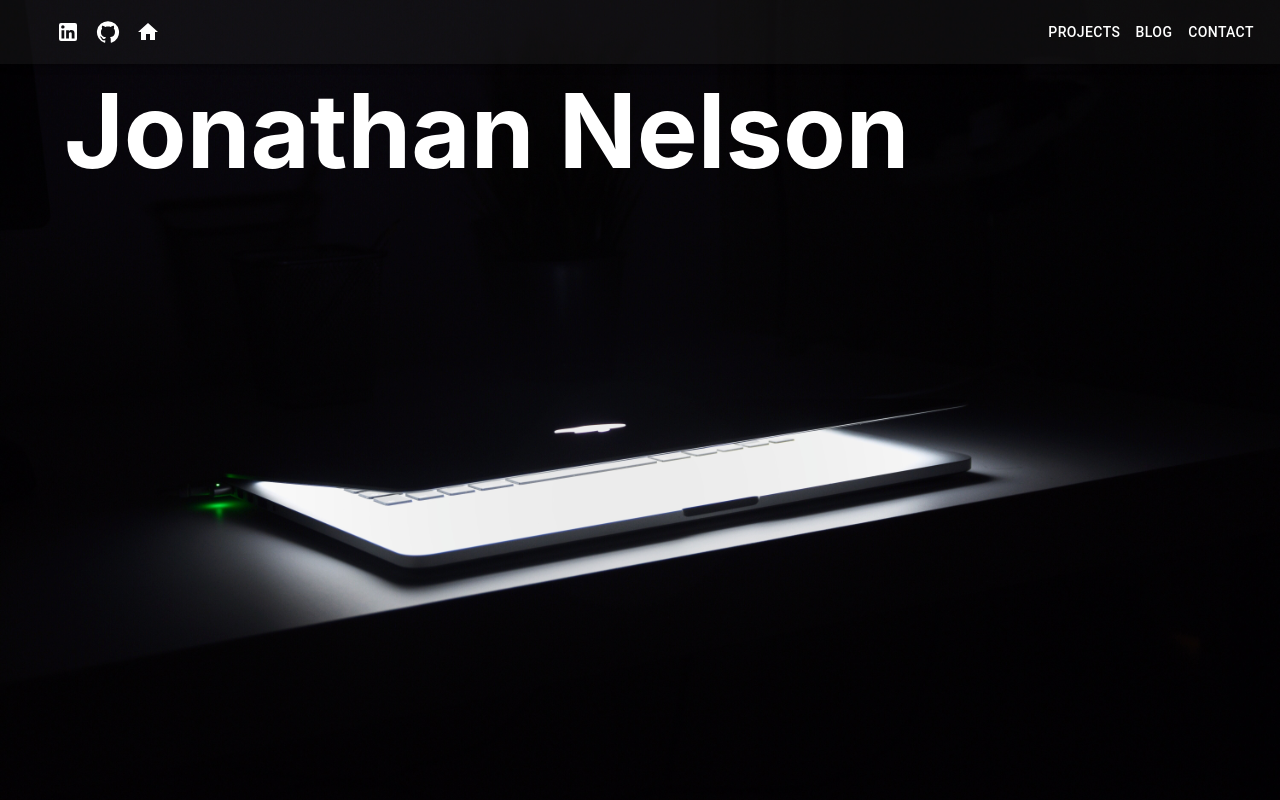
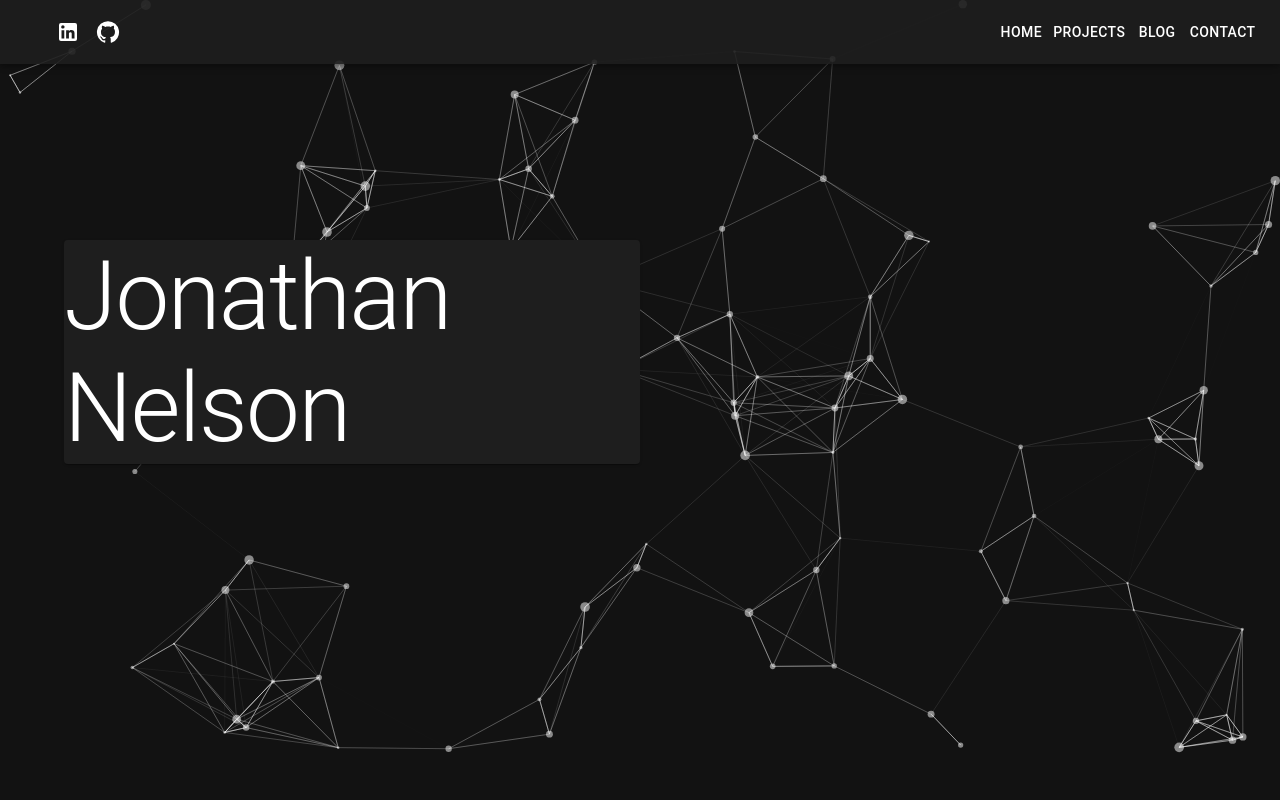
Before and after one commit to JonoMN/JonoMN.github.io, a React (Create React App) app: page / in a window 1280 px wide. Shown: the top 800 px of the page. Built offline with nearby package versions, Linux system fonts and the light colour scheme.

Commit message:
Added tsParticles
Added tsParticles to Home screen.

```diff
--- a/package.json
+++ b/package.json
@@ -14,8 +14,10 @@
     "@testing-library/user-event": "^13.5.0",
     "react": "^18.2.0",
     "react-dom": "^18.2.0",
+    "react-particles": "^2.12.2",
     "react-router-dom": "^6.14.2",
     "react-scripts": "5.0.1",
+    "tsparticles-slim": "^2.12.0",
     "web-vitals": "^2.1.4"
   },
   "scripts": {
--- a/src/App.js
+++ b/src/App.js
@@ -6,9 +6,19 @@ import Contact from "./pages/contact";
 import Projects from "./pages/projects";
 import React from "react";
 import { Route, Routes } from "react-router-dom";
+import { ThemeProvider, createTheme } from "@mui/material/styles";
+import CssBaseline from "@mui/material/CssBaseline";
+
+const darkTheme = createTheme({
+  palette: {
+    mode: "dark",
+  },
+});
 
 function App() {
   return (
+    <ThemeProvider theme={darkTheme}>
+      <CssBaseline />
       <div>
         <header>
           <NavBar></NavBar>
@@ -22,6 +32,7 @@ function App() {
           </Routes>
         </body>
       </div>
+    </ThemeProvider>
   );
 }
 
--- a/src/components/NavBar.js
+++ b/src/components/NavBar.js
@@ -15,7 +15,7 @@ function NavBar() {
     <AppBar
       position="fixed"
       style={{
-        background: "rgba(41, 41, 41, 0.3)",
+        background: "rgba(30, 30, 30, 0.9)",
       }}
     >
       <Toolbar>
@@ -26,10 +26,10 @@ function NavBar() {
           <IconButton aria-label="GitHub" color="inherit">
             <GitHubIcon />
           </IconButton>
-          <IconButton aria-label="home" color="inherit" component={Link} to="/">
-            <HomeIcon />
-          </IconButton>
         </Container>
+        <Button color="inherit" component={Link} to="/">
+          Home
+        </Button>
         <Button color="inherit" component={Link} to="/projects">
           Projects
         </Button>
--- a/src/components/Project.js
+++ b/src/components/Project.js
@@ -1,26 +1,46 @@
-import temp1 from "../img/temp1.jpg";
-import Grid from "@mui/material/Grid";
-import Item from "@mui/material/Grid";
+import temp1 from "../img/BNAV MockUp.png";
+import { CardActionArea } from "@mui/material";
+
+// MUI Card
+import Card from "@mui/material/Card";
+import CardContent from "@mui/material/CardContent";
+import CardMedia from "@mui/material/CardMedia";
+
+import Box from "@mui/material/Box";
+import Typography from "@mui/material/Typography";
 
 function Project() {
   return (
-    <Grid container spacing={4}>
-      <Grid item xs={4}>
-        <Item>
-          <img src={temp1} alt="" width="100%" />
-        </Item>
-      </Grid>
-      <Grid item xs={8}>
-        <Item>
-          <h3>Project 1</h3>
-          <p>
-            Morbi sodales commodo neque, id fermentum ipsum dapibus ac. In eu
-            ipsum elit. Sed nisl erat, vehicula eu lacus tincidunt, bibendum
-            ultricies nulla. Quisque rhoncus blandit condimentum.
-          </p>
-        </Item>
-      </Grid>
-    </Grid>
+    <Card sx={{ display: "flex" }}>
+      <CardMedia
+        component="img"
+        sx={{ width: 400 }}
+        image={temp1}
+        alt="Live from space album cover"
+      />
+      <CardContent>
+        <Typography component="div" variant="h5">
+          Peak Performance App (QUT CAPSTONE Project)
+        </Typography>
+        <Typography variant="subtitle1" color="text.secondary" component="div">
+          React Native • AWS • Node
+        </Typography>
+        <Typography
+          variant="body2"
+          color="text.secondary"
+          component="div"
+          width="100"
+        >
+          Lorem ipsum dolor sit amet, consectetur adipiscing elit. Phasellus
+          lacinia nec augue ac aliquam. Fusce consectetur, enim at blandit
+          volutpat, nisl turpis bibendum eros, eget congue nunc turpis quis
+          erat. Quisque tincidunt, sapien a ultricies egestas, sapien arcu
+          sollicitudin purus, ut efficitur enim leo nec metus. Suspendisse sed
+          rhoncus urna. Vestibulum ut malesuada turpis, non aliquam nisl. Nullam
+          sodales lobortis libero, non congue risus semper quis.
+        </Typography>
+      </CardContent>
+    </Card>
   );
 }
 
--- a/src/pages/blog.js
+++ b/src/pages/blog.js
@@ -7,7 +7,14 @@ import Item from "@mui/material/Grid";
 
 function Blog() {
   return (
-    <div>
+    <div
+      style={{
+        width: "100%",
+        position: "absolute",
+        top: "0vh",
+        backgroundColor: "#121212",
+      }}
+    >
       <Container
         className="aboutMe"
         style={{ color: "white", textAlign: "justify" }}
--- a/src/pages/home.js
+++ b/src/pages/home.js
@@ -5,8 +5,27 @@ import React from "react";
 import Grid from "@mui/material/Grid";
 import Item from "@mui/material/Grid";
 import background from "../img/BG-Test1.jpg";
+import Card from "@mui/material/Card";
+import Typography from "@mui/material/Typography";
+import { loadSlim } from "tsparticles-slim";
+
+import Particles from "react-particles";
+import { useCallback } from "react";
 
 function Home() {
+  const particlesInit = useCallback(async (engine) => {
+    console.log(engine);
+    // you can initiate the tsParticles instance (engine) here, adding custom shapes or presets
+    // this loads the tsparticles package bundle, it's the easiest method for getting everything ready
+    // starting from v2 you can add only the features you need reducing the bundle size
+    //await loadFull(engine);
+    await loadSlim(engine);
+  }, []);
+
+  const particlesLoaded = useCallback(async (container) => {
+    await console.log(container);
+  }, []);
+
   const [opacity, setOpacity] = React.useState(1);
   React.useEffect(() => {
     const range = 500;
@@ -44,17 +63,91 @@ function Home() {
         backgroundColor: "#121212",
       }}
     >
-      <div style={backgroundTop}></div>
-      <div style={{ width: "100%", position: "absolute", top: "0vh" }}>
+      <div style={backgroundTop}>
+        <Particles
+          id="tsparticles"
+          init={particlesInit}
+          loaded={particlesLoaded}
+          options={{
+            background: {
+              color: {
+                value: "#121212",
+              },
+            },
+            fpsLimit: 120,
+            interactivity: {
+              events: {
+                onClick: {
+                  enable: true,
+                  mode: "push",
+                },
+                onHover: {
+                  enable: true,
+                  mode: "repulse",
+                },
+                resize: true,
+              },
+              modes: {
+                push: {
+                  quantity: 4,
+                },
+                repulse: {
+                  distance: 200,
+                  duration: 0.4,
+                },
+              },
+            },
+            particles: {
+              color: {
+                value: "#ffffff",
+              },
+              links: {
+                color: "#ffffff",
+                distance: 150,
+                enable: true,
+                opacity: 0.5,
+                width: 1,
+              },
+              move: {
+                direction: "none",
+                enable: true,
+                outModes: {
+                  default: "bounce",
+                },
+                random: false,
+                speed: 2,
+                straight: false,
+              },
+              number: {
+                density: {
+                  enable: true,
+                  area: 800,
+                },
+                value: 80,
+              },
+              opacity: {
+                value: 0.5,
+              },
+              shape: {
+                type: "circle",
+              },
+              size: {
+                value: { min: 1, max: 5 },
+              },
+            },
+            detectRetina: true,
+          }}
+        />
+      </div>
+      <div style={{ width: "100%", position: "absolute", top: "30vh" }}>
         <Container
           style={{
-            color: "white",
-            fontSize: "4vw",
             height: "1000px",
-            top: "2000px",
           }}
         >
-          <h1>Jonathan Nelson</h1>
+          <Card mt="3" style={{ width: "50%" }}>
+            <Typography variant="h1">Jonathan Nelson</Typography>
+          </Card>
         </Container>
         <Container style={{ color: "white", textAlign: "justify" }}>
           <h1>About Me</h1>
--- a/src/pages/projects.js
+++ b/src/pages/projects.js
@@ -1,49 +1,33 @@
 import { Container } from "@mui/system";
 import "../App.css";
+import Project from "../components/Project";
 
 import React from "react";
+
+// MUI Grid
 import Grid from "@mui/material/Grid";
 import Item from "@mui/material/Grid";
 
 function Projects() {
   return (
-    <div>
+    <div
+      style={{
+        width: "100%",
+        height: "100%",
+        position: "absolute",
+        backgroundColor: "#121212",
+      }}
+    >
       <Container
         className="aboutMe"
-        style={{ color: "white", textAlign: "justify" }}
+        style={{ color: "white", textAlign: "justify", paddingTop: "8vh" }}
       >
         <h1>Projects</h1>
         <Grid container spacing={4}>
-          <Grid item xs={7}>
-            <Item>
-              <p>
-                Software development has been a passion of mine since I bought
-                my first computer, it motivates me to know that my work will one
-                day drive innovation and productivity in the world. In
-                conjunction with my love for computers, I have always been
-                hungry for self-growth in all aspects of my life. I am eager to
-                gain access to opportunities that will improve my teamwork,
-                leadership and problem-solving.
-              </p>
-              <p>
-                My Computer Science degree has strongly prepared me for the
-                technical challenges I will face in any role. During my computer
-                science degree, I specialised in Full Stack development coming
-                to a pinnacle with the successful development of a greenfield
-                app for the financial consulting business, BUSINESSNAV.
-              </p>
-              <p>
-                Beyond technical skills, my extra value comes from my Business
-                Management degree and the lessons I have learnt from working in
-                previous teams. My business degree and previous experience have
-                enhanced my project management, client communication, team
-                collaboration and innovation skills while also giving me a
-                greater understanding of general business operations.
-              </p>
+          <Grid item>
+            <Item style={{ paddingBottom: "10px" }}>
+              <Project></Project>
             </Item>
-          </Grid>
-          <Grid item xs={5}>
-            <Item>xs=4</Item>
           </Grid>
         </Grid>
       </Container>
```
Also changed, not shown: src/img/BNAV MockUp.png (added), 1 other file (tests, documents, lock files or other folders). Lines whose indentation alone changed are shown as unchanged.
